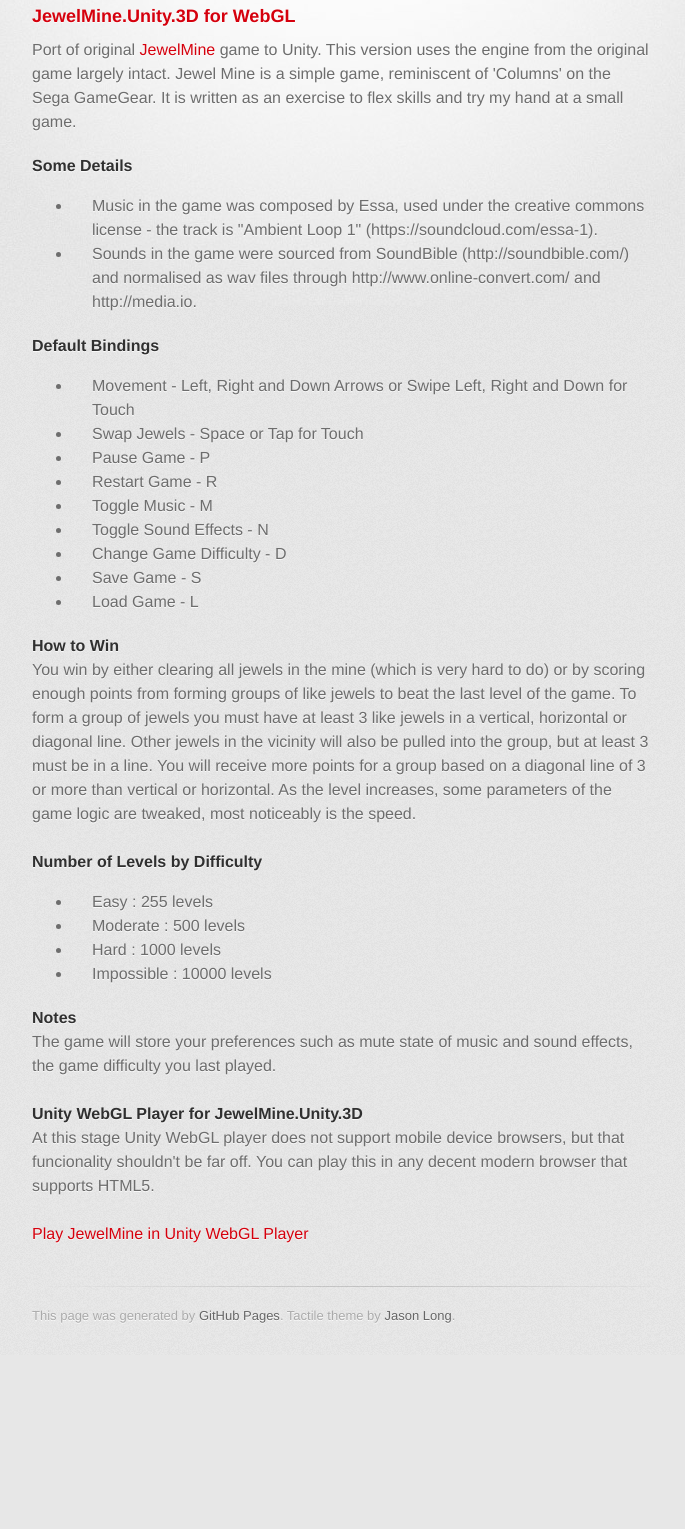
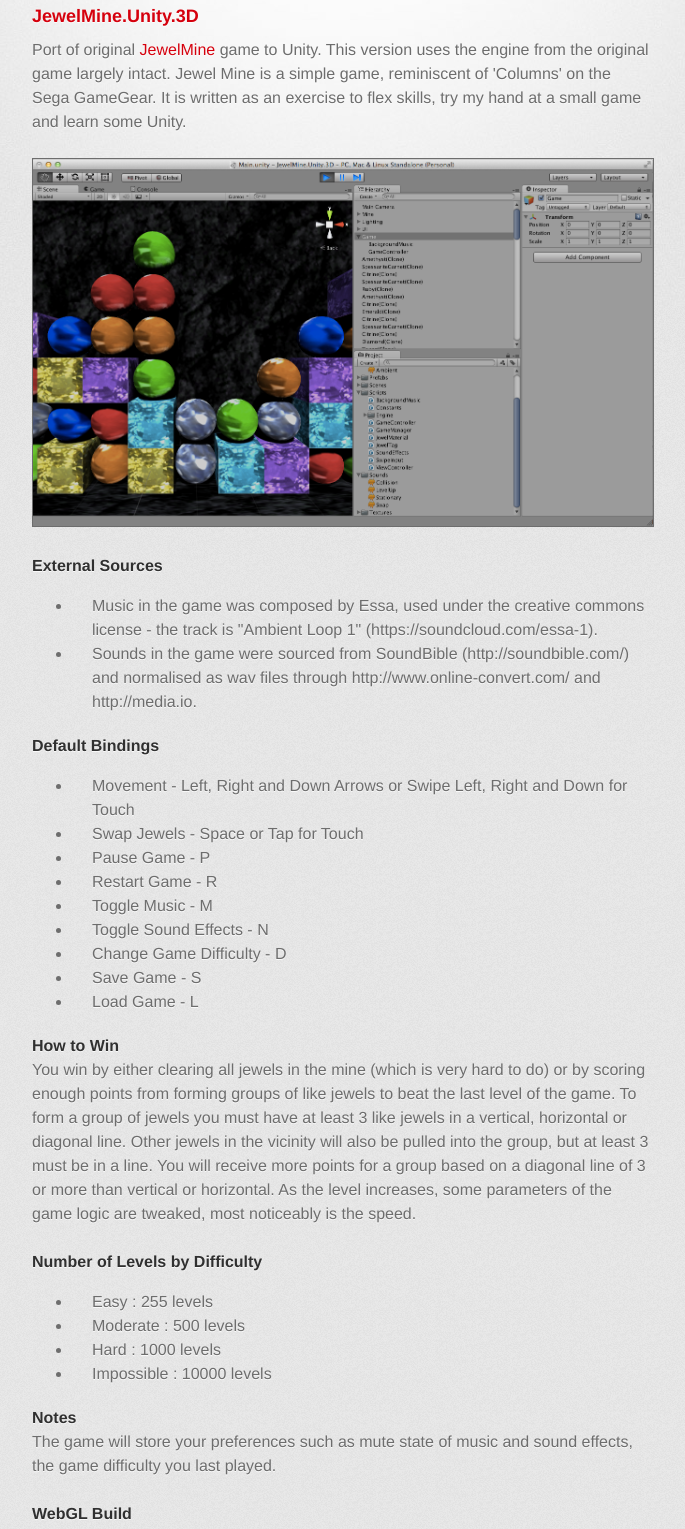
Before and after one commit to retroburst/retroburst.github.io, a plain HTML site: page index.html in a window 1280 px wide. Shown: the part 268-1797 px from the top of the page, without its empty margins (298-983 px from the left). Before the commit the page ends 1623 px from the top, so only its background shows below. Drawn offline with Linux system fonts and the light colour scheme; a web font is replaced by a local one.

Commit message:
Updates to page

```diff
--- a/index.html
+++ b/index.html
@@ -30,16 +30,21 @@
 
                 <section id="main_content">
                     <h3>
-                        <a id="jewelmine.unity.3d" class="anchor" href="#jewelmine.unity.3d" aria-hidden="true"><span class="octicon octicon-link"></span></a>JewelMine.Unity.3D for WebGL</h3>
+                        <a id="jewelmine.unity.3d" class="anchor" href="#jewelmine.unity.3d" aria-hidden="true"><span class="octicon octicon-link"></span></a>JewelMine.Unity.3D</h3>
 
                     <p>Port of original <a href="http://github.com/retroburst/JewelMine">JewelMine</a> game to Unity. This version uses the engine from the original game largely intact.
-                    Jewel Mine is a simple game, reminiscent of 'Columns' on the Sega GameGear. It is written as an exercise to flex skills and try my hand at a small game.
+                    Jewel Mine is a simple game, reminiscent of 'Columns' on the Sega GameGear. It is written as an exercise to flex skills, try my hand at a small game and learn some Unity.
+
+                    <br/><br/>
+                    <img class="bordered-image" src="images/JewelMine.Unity.3D.Screen Shot 2015-04-26 at 10.32.25 pm.png" alt="Development in Unity IDE"/>
                     <br/>
-                    <h4>Some Details</h4>
+
+                    <h4>External Sources</h4>
                     <ul>
                         <li>Music in the game was composed by Essa, used under the creative commons license - the track is "Ambient Loop 1" (https://soundcloud.com/essa-1).</li>
                         <li>Sounds in the game were sourced from SoundBible (http://soundbible.com/) and normalised as wav files through http://www.online-convert.com/ and http://media.io.</li>
                     </ul>
+
                     <h4>Default Bindings</h4>
                     <ul>
                         <li>Movement - Left, Right and Down Arrows or Swipe Left, Right and Down for Touch</li>
@@ -69,11 +74,15 @@
                     The game will store your preferences such as mute state of music and sound effects, the game difficulty you last played.
                     <br/><br/>
 
-                    <h4>Unity WebGL Player for JewelMine.Unity.3D</h4>
-                    At this stage Unity WebGL player does not support mobile device browsers, but that funcionality shouldn't be far off. You can play this in any
+                    <h4>WebGL Build</h4>
+                    At this stage Unity WebGL player does not support mobile device browsers, but that funcionality shouldn't be far off. You can play the WebGL build in any
                     decent modern browser that supports HTML5.
                     <br/><br/>
-                    <a href="./JewelMine.Unity.3D.WebGL.PC.Build/">Play JewelMine in Unity WebGL Player</a>
+                    <a href="./JewelMine.Unity.3D.WebGL.PC.Build/">Play JewelMine.Unity.3D in Unity WebGL Player</a>
+                    <br/><br/>
+
+
+
                     </p>
                 </section>
 
--- a/stylesheets/stylesheet.css
+++ b/stylesheets/stylesheet.css
@@ -371,3 +371,8 @@
 
 /* Mobile Portrait Size to Mobile Landscape Size (devices and browsers) */
 @media only screen and (max-width: 479px) { }
+
+
+.bordered-image {
+    border: 1px solid #6d6d6d;
+}
```
Also changed, not shown: images/JewelMine.Unity.3D.Screen Shot 2015-04-26 at 10.32.25 pm.png (added).
